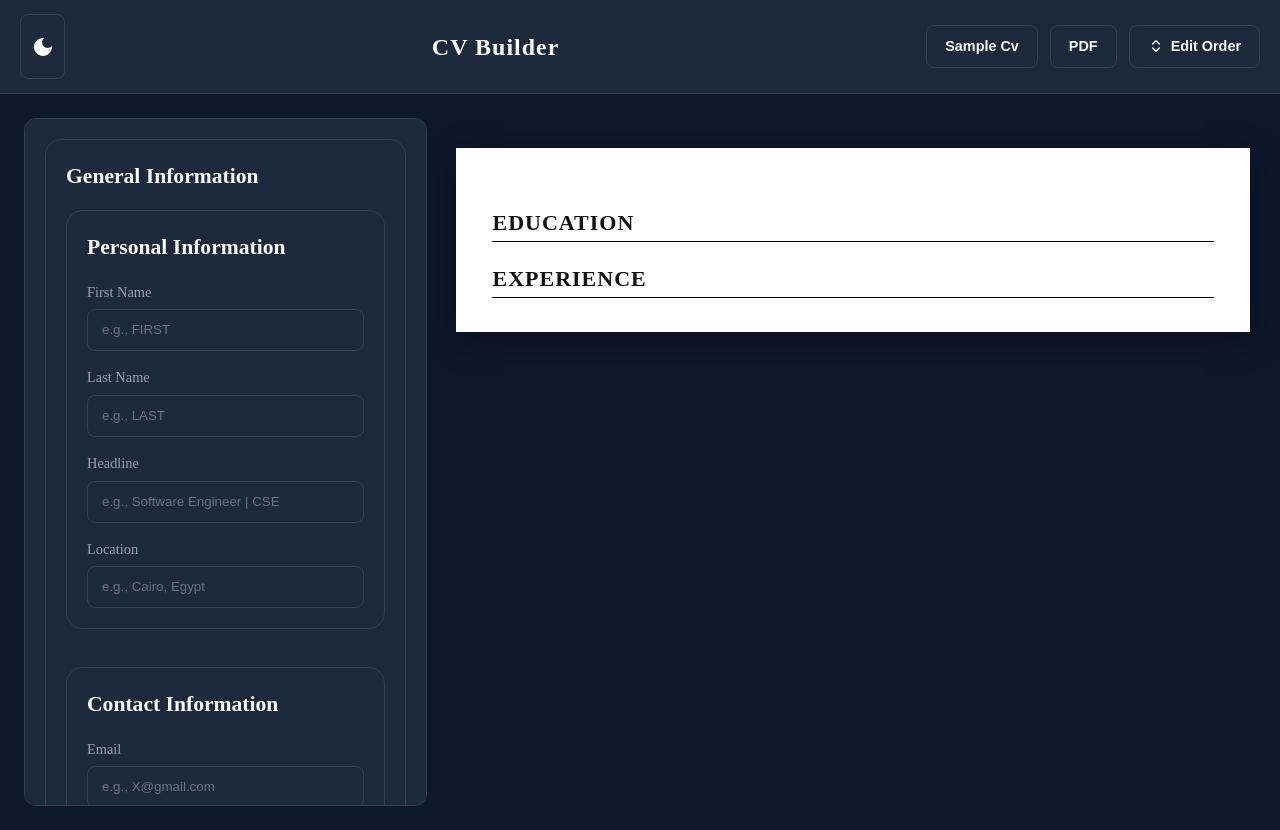
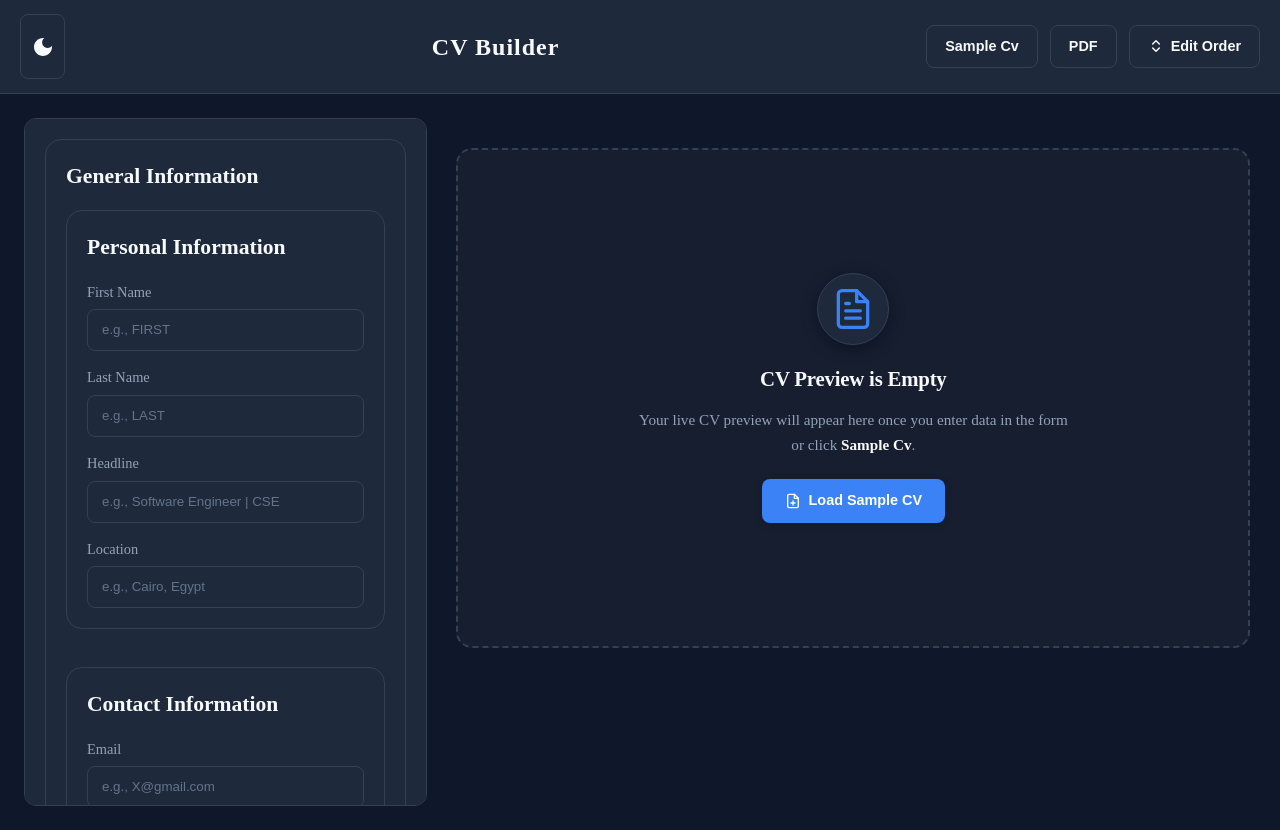
Before and after one commit to amrkhaled104/CV-Builder, a React (Vite) app: page / in a window 1280 px wide. Built offline with nearby package versions, Linux system fonts and the light colour scheme.

Commit message:
feat(preview): render sections dynamically on user input/sample cv

```diff
--- a/src/App.tsx
+++ b/src/App.tsx
@@ -178,6 +178,7 @@ function App() {
           skillList={skillList}
           customSections={customSections}
           sections={sectionOrder}
+          onLoadSample={loadSampleCV}
         />
       </div>
     </>
--- a/src/components/layout/CvReview/CvPreview.css
+++ b/src/components/layout/CvReview/CvPreview.css
@@ -233,3 +233,96 @@
     gap: 2px 12px;
   }
 }
+
+/* ========================================
+   EMPTY STATE PREVIEW
+======================================== */
+.cvPreview--empty {
+  background: var(--bg-card-subtle);
+  color: var(--text-secondary);
+  box-shadow: none;
+  border: 2px dashed var(--border-color);
+  border-radius: var(--radius-lg);
+  min-height: 500px;
+  display: flex;
+  align-items: center;
+  justify-content: center;
+  padding: 48px 32px;
+  transition: border-color var(--transition), background-color var(--transition);
+}
+
+.cv-empty-state {
+  display: flex;
+  flex-direction: column;
+  align-items: center;
+  text-align: center;
+  max-width: 440px;
+  gap: 14px;
+}
+
+.cv-empty-icon-wrap {
+  display: flex;
+  align-items: center;
+  justify-content: center;
+  width: 72px;
+  height: 72px;
+  border-radius: 50%;
+  background: var(--bg-secondary);
+  border: 1px solid var(--border-color);
+  color: var(--accent-primary);
+  box-shadow: 0 4px 16px var(--shadow);
+  margin-bottom: 4px;
+}
+
+.cv-empty-title {
+  font-size: 1.3rem;
+  font-weight: 700;
+  color: var(--text-primary);
+  margin: 0;
+  letter-spacing: -0.01em;
+}
+
+.cv-empty-text {
+  font-size: 0.95rem;
+  line-height: 1.6;
+  color: var(--text-secondary);
+  margin: 0;
+}
+
+.cv-empty-text strong {
+  color: var(--text-primary);
+  font-weight: 600;
+}
+
+.cv-empty-btn {
+  display: inline-flex;
+  align-items: center;
+  gap: 8px;
+  margin-top: 8px;
+  padding: 10px 22px;
+  font-size: 0.9rem;
+  font-weight: 600;
+  color: var(--text-on-primary);
+  background: var(--accent-primary);
+  border: 1px solid transparent;
+  border-radius: var(--radius-sm);
+  cursor: pointer;
+  transition: all var(--transition);
+  box-shadow: 0 2px 8px rgba(0, 0, 0, 0.15);
+}
+
+.cv-empty-btn:hover {
+  background: var(--accent-hover);
+  transform: translateY(-1px);
+  box-shadow: 0 4px 14px rgba(0, 0, 0, 0.22);
+}
+
+.cv-empty-btn:active {
+  transform: translateY(0);
+}
+
+@media print {
+  .cvPreview--empty {
+    display: none !important;
+  }
+}
--- a/src/components/layout/CvReview/CvPreview.tsx
+++ b/src/components/layout/CvReview/CvPreview.tsx
@@ -94,6 +94,7 @@ type CvPreviewProps = {
   skillList: SkillCategory[];
   customSections?: CustomSection[];
   sections: SectionName[];
+  onLoadSample?: () => void;
 };
 
 function CvPreview({
@@ -105,6 +106,7 @@ function CvPreview({
   skillList,
   customSections = [],
   sections,
+  onLoadSample,
 }: CvPreviewProps) {
   function formatDate(date: string) {
     if (!date) return "";
@@ -169,17 +171,164 @@ function CvPreview({
     );
   }
 
-  const visibleLinks = generalInfo.links.filter(
-    (link) => link.title && link.url,
+  const hasName = Boolean(
+    generalInfo.firstName?.trim() || generalInfo.lastName?.trim(),
   );
+  const hasHeadline = Boolean(generalInfo.headline?.trim());
+  const hasContact = Boolean(
+    generalInfo.phone?.trim() ||
+      generalInfo.email?.trim() ||
+      generalInfo.location?.trim(),
+  );
+  const visibleLinks = (generalInfo.links || []).filter(
+    (link) =>
+      (link.title?.trim() || link.customTitle?.trim()) && link.url?.trim(),
+  );
+  const hasHeader =
+    hasName || hasHeadline || hasContact || visibleLinks.length > 0;
+  const hasSummary = Boolean(generalInfo.bio?.trim());
+
+  const validEducation = educationList.filter(
+    (edu) =>
+      Boolean(
+        edu.schoolName?.trim() ||
+          edu.study?.trim() ||
+          edu.place?.trim() ||
+          edu.subTitle?.trim() ||
+          edu.bullets?.trim() ||
+          edu.grade?.trim() ||
+          edu.linkText?.trim(),
+      ),
+  );
+
+  const validWork = workList.filter(
+    (work) =>
+      Boolean(
+        work.companyName?.trim() ||
+          work.position?.trim() ||
+          work.responsibilities?.trim() ||
+          work.companyDescription?.trim() ||
+          work.location?.trim() ||
+          work.linkText?.trim(),
+      ),
+  );
+
+  const validProjects = projectList.filter(
+    (project) =>
+      Boolean(
+        project.title?.trim() ||
+          project.tagline?.trim() ||
+          project.description?.trim() ||
+          project.links?.some(
+            (l) =>
+              l.url?.trim() && (l.title?.trim() || l.customTitle?.trim()),
+          ),
+      ),
+  );
+
+  const validSkills = skillList
+    .map((category) => ({
+      ...category,
+      skills: (category.skills || []).filter((s) => s.name?.trim()),
+    }))
+    .filter(
+      (category) => category.category?.trim() && category.skills.length > 0,
+    );
+
+  const validCustomSections = customSections.map((cs) => ({
+    ...cs,
+    items: (cs.items || []).filter(
+      (item) =>
+        Boolean(
+          item.title?.trim() ||
+            item.tagline?.trim() ||
+            item.description?.trim() ||
+            item.links?.some(
+              (l) =>
+                l.url?.trim() && (l.title?.trim() || l.customTitle?.trim()),
+            ),
+        ),
+    ),
+  }));
+
+  const hasAnyData =
+    hasHeader ||
+    hasSummary ||
+    validEducation.length > 0 ||
+    validWork.length > 0 ||
+    validProjects.length > 0 ||
+    validSkills.length > 0 ||
+    validCustomSections.some((cs) => cs.items.length > 0);
+
+  if (!hasAnyData) {
+    return (
+      <section className="cvPreview cvPreview--empty" ref={ref}>
+        <div className="cv-empty-state">
+          <div className="cv-empty-icon-wrap" aria-hidden="true">
+            <svg
+              className="cv-empty-icon"
+              viewBox="0 0 24 24"
+              width="44"
+              height="44"
+              fill="none"
+              stroke="currentColor"
+              strokeWidth="1.8"
+              strokeLinecap="round"
+              strokeLinejoin="round"
+            >
+              <path d="M14 2H6a2 2 0 0 0-2 2v16a2 2 0 0 0 2 2h12a2 2 0 0 0 2-2V8z" />
+              <polyline points="14 2 14 8 20 8" />
+              <line x1="16" y1="13" x2="8" y2="13" />
+              <line x1="16" y1="17" x2="8" y2="17" />
+              <polyline points="10 9 9 9 8 9" />
+            </svg>
+          </div>
+          <h2 className="cv-empty-title">CV Preview is Empty</h2>
+          <p className="cv-empty-text">
+            Your live CV preview will appear here once you enter data in the form
+            or click <strong>Sample Cv</strong>.
+          </p>
+          {onLoadSample && (
+            <button
+              type="button"
+              className="cv-empty-btn"
+              onClick={onLoadSample}
+            >
+              <svg
+                viewBox="0 0 24 24"
+                width="16"
+                height="16"
+                fill="none"
+                stroke="currentColor"
+                strokeWidth="2"
+                strokeLinecap="round"
+                strokeLinejoin="round"
+              >
+                <path d="M14 2H6a2 2 0 0 0-2 2v16a2 2 0 0 0 2 2h12a2 2 0 0 0 2-2V8z" />
+                <polyline points="14 2 14 8 20 8" />
+                <line x1="12" y1="18" x2="12" y2="12" />
+                <line x1="9" y1="15" x2="15" y2="15" />
+              </svg>
+              <span>Load Sample CV</span>
+            </button>
+          )}
+        </div>
+      </section>
+    );
+  }
 
   return (
     <section className="cvPreview" ref={ref}>
       {/* ================= HEADER ================= */}
+      {hasHeader && (
         <header className="cv-header">
+          {hasName && (
             <h1 className="cv-name">
-          {generalInfo.firstName} {generalInfo.lastName}
+              {[generalInfo.firstName?.trim(), generalInfo.lastName?.trim()]
+                .filter(Boolean)
+                .join(" ")}
             </h1>
+          )}
           {generalInfo.headline && (
             <div className="cv-headline">{generalInfo.headline}</div>
           )}
@@ -212,6 +361,7 @@ function CvPreview({
             </div>
           )}
         </header>
+      )}
       {sections.map((section) => {
         switch (section) {
           case "summary":
@@ -223,10 +373,10 @@ function CvPreview({
             ) : null;
 
           case "education":
-            return educationList.length > 0 ? (
-              <section className="education-section">
+            return validEducation.length > 0 ? (
+              <section className="education-section" key={section}>
                 <h2 className="cv-section-title">Education</h2>
-                {educationList.map((edu) => {
+                {validEducation.map((edu) => {
                   const educationBullets =
                     edu.bullets
                       ?.split("\n")
@@ -291,10 +441,10 @@ function CvPreview({
             ) : null;
 
           case "experience":
-            return workList.length > 0 ? (
-              <>
+            return validWork.length > 0 ? (
+              <section className="experience-section" key={section}>
                 <h2 className="cv-section-title">Experience</h2>
-                {workList.map((work) => (
+                {validWork.map((work) => (
                   <div className="entry" key={work.id}>
                     <div className="entry-header">
                       <div className="entry-left">
@@ -344,15 +494,15 @@ function CvPreview({
                     )}
                   </div>
                 ))}
-              </>
+              </section>
             ) : null;
 
           case "projects":
-            return projectList.length > 0 ? (
-              <>
+            return validProjects.length > 0 ? (
+              <section className="projects-section" key={section}>
                 <h2 className="cv-section-title">Projects</h2>
 
-                {projectList.map((project) => (
+                {validProjects.map((project) => (
                   <div className="entry" key={project.id}>
                     <div className="entry-header">
                       <div className="entry-left">
@@ -399,16 +549,16 @@ function CvPreview({
                     )}
                   </div>
                 ))}
-              </>
+              </section>
             ) : null;
 
           case "skills":
-            return skillList.length > 0 ? (
-              <>
+            return validSkills.length > 0 ? (
+              <section className="skills-section" key={section}>
                 <h2 className="cv-section-title">Skills</h2>
 
                 <div className="skills-container">
-                  {skillList.map((category) => (
+                  {validSkills.map((category) => (
                     <div className="skill-category" key={category.id}>
                       <span className="skill-category-title">
                         {category.category}:
@@ -420,11 +570,11 @@ function CvPreview({
                     </div>
                   ))}
                 </div>
-              </>
+              </section>
             ) : null;
 
           default: {
-            const customSection = customSections.find(
+            const customSection = validCustomSections.find(
               (cs) => cs.id === section,
             );
             if (!customSection || customSection.items.length === 0) return null;
```
Lines whose indentation alone changed are shown as unchanged.
